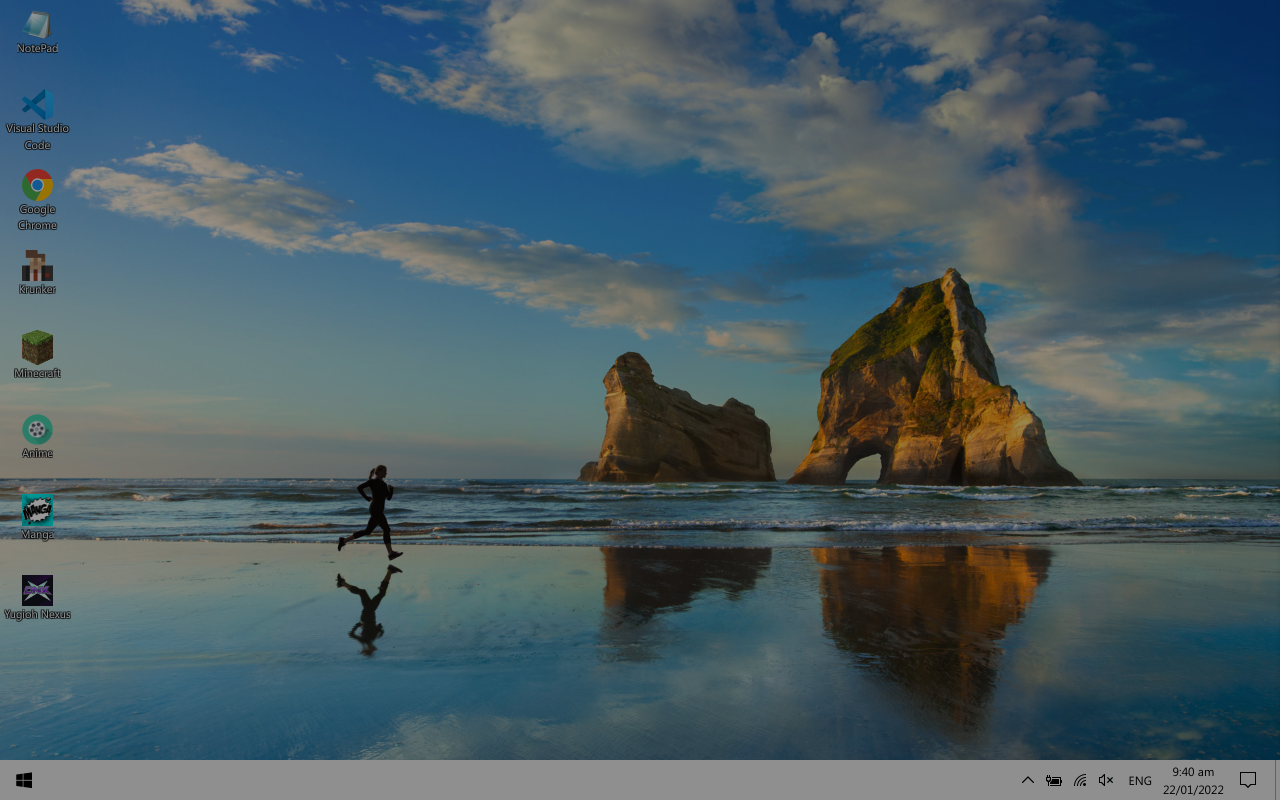
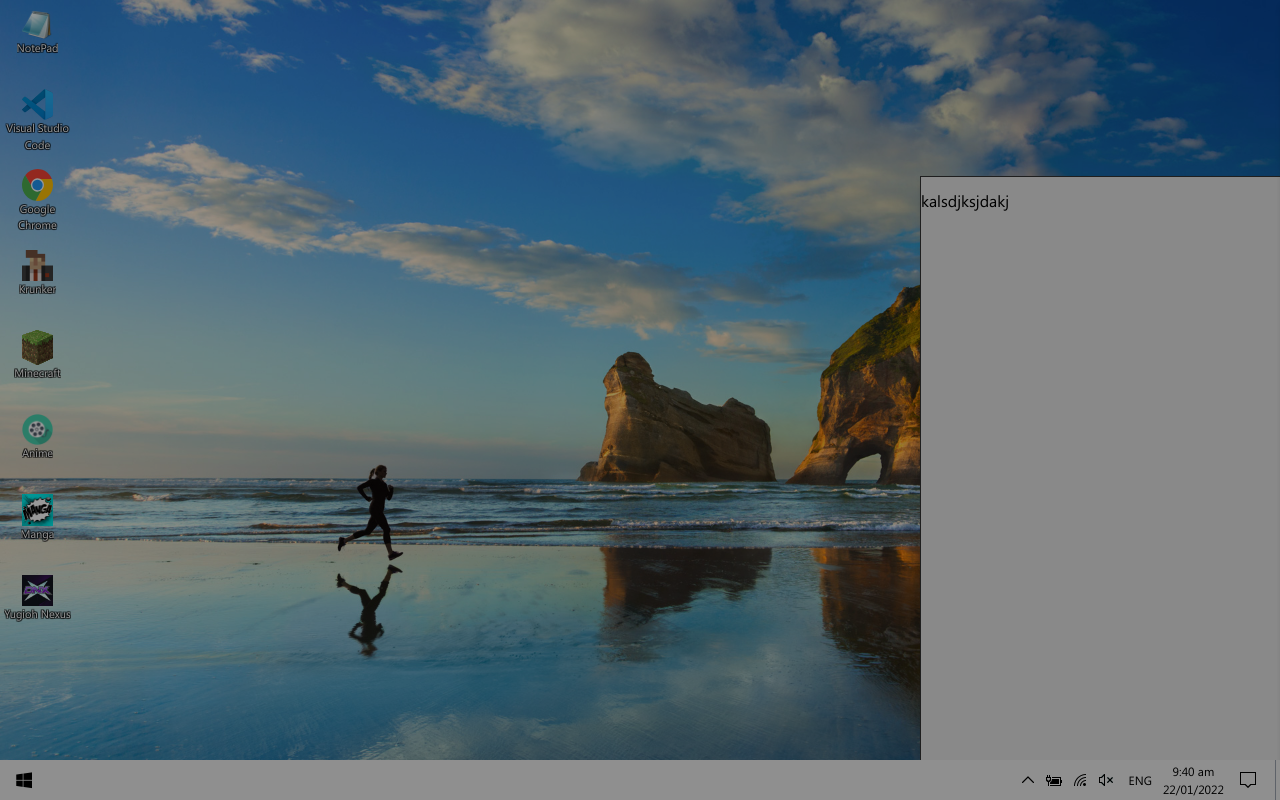
Before and after one commit to vuongle2609/Windows-10, a React (Create React App) app: page / in a window 1280 px wide. Built offline with nearby package versions, Linux system fonts and the light colour scheme.

Commit message:
fix icon

```diff
--- a/src/components/Internet.js
+++ b/src/components/Internet.js
@@ -1,5 +1,12 @@
 const Internet = () => {
-    return (<div>
-        kalsdjksjdakj
-    </div>)
-}
+  return (
+    <div className="fixed right-0 bottom-[40px] w-[360px] h-[584px]
+    bg-[#e4e4e4] pt-[12px] border-[#333333] border-l-[1px] border-t-[1px]
+        shadow-md
+    ">
+      kalsdjksjdakj
+    </div>
+  );
+};
+
+export default Internet;
--- a/src/container/Desktop.js
+++ b/src/container/Desktop.js
@@ -15,6 +15,7 @@ import TaskbarRightMenu from "../components/TaskbarRightMenu";
 import Nightlight from "../components/Nightlight";
 import Brightness from "../components/Brightness";
 import VolumeAdjust from "../components/VolumeAdjust";
+import Internet from "../components/Internet";
 
 import wpp0 from "../assets/windows_wallpaper/img0.jpg";
 import wpp1 from "../assets/windows_wallpaper/img1.jpg";
@@ -56,6 +57,7 @@ const Desktop = () => {
       {AnimeO ? <Anime /> : false}
       {MangaO ? <Manga /> : false}
       {YugiohO ? <Yugioh /> : false}
+      <Internet />
       <VolumeAdjust />
       <Nightlight />
       <Brightness />
--- a/src/container/Icons.js
+++ b/src/container/Icons.js
@@ -8,27 +8,31 @@ import movie from "../assets/icon_windows/icon-for-movie-1.jpg";
 import manga from "../assets/icon_windows/manga-icon-0.jpg";
 import yugioh from "../assets/icon_windows/yugioh.jpg";
 
+import { useEffect, useState } from "react";
+
 const IconBox = (props) => {
   const { icon, onApp } = useStore();
+  const [count, setCount] = useState(0);
 
   let iconSize;
   let imgSize;
   let textSize;
 
-  let count = 0;
   const handleOpenApp = () => {
-    count += 1;
+    setCount((prev) => prev + 1);
 
+    setTimeout(() => {
+      setCount((prev) => prev - 1);
+    }, 500);
+  };
+
+  useEffect(() => {
     if (count === 2) {
       if (!onApp) {
         props.func();
       }
     }
-
-    setTimeout(() => {
-      count -= 1;
-    }, 500);
-  };
+  }, [count])
 
   if (icon === 0) {
     iconSize = " w-[75px] mb-2 mt-2";
```
